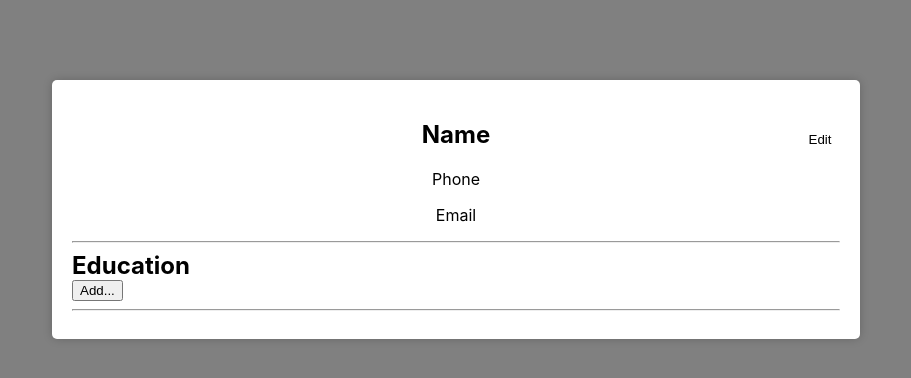
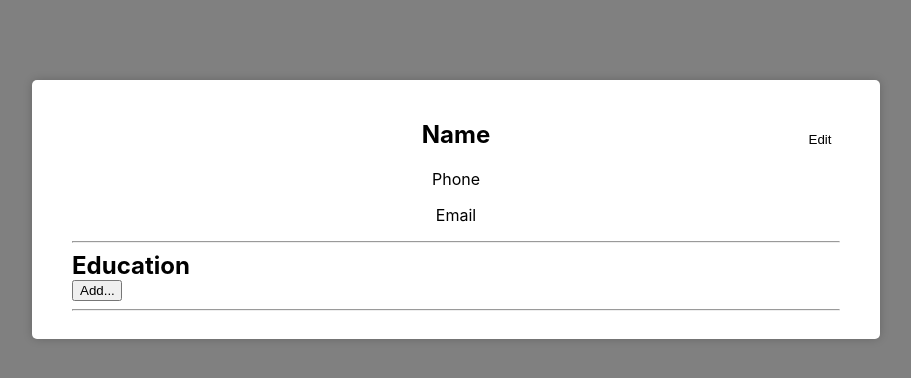
Before and after one commit to thejwuscript/cv-application, a React (Create React App) app: page / in a window 1280 px wide. Shown: the top 378 px of the page, without its empty margins (184-1095 px from the left). Built offline with nearby package versions, Linux system fonts and the light colour scheme; the HTML template or start-up script is replaced by a standard one.

Commit message:
Refactor Education

```diff
--- a/src/components/Education.js
+++ b/src/components/Education.js
@@ -1,7 +1,7 @@
 import React, { Component } from "react";
 import AddButton from './AddButton';
 import NewEducationForm from "./NewEducationForm";
-
+import School from './School';
 class Education extends Component {
   constructor() {
     super();
@@ -29,20 +29,6 @@ class Education extends Component {
     })
   }
 
-  displayList() {
-    return (
-      this.state.educationList.map((item) => {
-        return (
-          <div>
-            <p>{item.school}</p>
-            <p>{item.degree}</p>
-            <p>{item.date}</p>
-          </div>
-        )
-      })
-    )
-  }
-
   render() {
     let bottomElement;
 
@@ -55,7 +41,7 @@ class Education extends Component {
     return (
       <div className="education-container">
         <h2>Education</h2>
-        {this.displayList()}
+        {this.state.educationList.map(item => <School key={item.id} schoolInfo={item} />)}
         {bottomElement}
       </div>
     );
--- a/src/components/NewEducationForm.js
+++ b/src/components/NewEducationForm.js
@@ -1,5 +1,5 @@
 import React, { Component } from "react";
-
+import uniqid from 'uniqid';
 class NewEducationForm extends Component {
   constructor() {
     super();
@@ -21,12 +21,12 @@ class NewEducationForm extends Component {
   packageFormData(e) {
     e.preventDefault();
     let object = {
+      id: uniqid(),
       school: this.state.schoolName,
       degree: this.state.degree,
       date: this.state.date,
     }
     this.props.toggle()
-    //call the prop here and pass in object
     this.props.saveInfo(object);
   }
 
--- /dev/null
+++ b/src/components/School.js
@@ -0,0 +1,30 @@
+import React, { Component } from "react";
+
+class School extends Component {
+  constructor(props) {
+    super(props)
+
+    let info = this.props.schoolInfo
+
+    this.state = {
+      id: info.id,
+      name: info.school,
+      degree: info.degree,
+      date: info.date,
+    }
+  }
+
+  render() {
+    return (
+      <div key={this.state.id} className="school-container">
+        <div className="school-top-container">
+          <p className="school-name">{this.state.name}</p>
+          <p className="date-of-study">{this.state.date}</p>
+        </div>
+        <p className="degree">{this.state.degree}</p>
+      </div>
+    );
+  }
+}
+
+export default School;
--- a/src/index.css
+++ b/src/index.css
@@ -17,6 +17,14 @@ code {
     monospace;
 }
 
+div {
+  width: 100%;
+}
+
+button {
+  width: 50px;
+}
+
 #root {
   width: 100%;
 }
@@ -29,9 +37,8 @@ code {
 
 .education-container {
   display: flex;
-  align-items: center;
+  flex-direction: column;
   justify-content: flex-start;
-  flex-wrap: wrap;
 }
 
 .education-container > h2 {
@@ -39,3 +46,36 @@ code {
   width: 100%;
   text-align: start;
 }
+
+.school-top-container{
+  display: flex;
+}
+
+.school-name {
+  width: 80%;
+  font-size: 1.2rem;
+  font-weight: bold;
+  margin: 0;
+  text-align: start;
+}
+
+.school-container {
+  padding: 16px;
+  margin-left: -16px;
+}
+
+.school-container:hover {
+  border-radius: 10px;
+  box-shadow: rgba(0, 0, 0, 0.25) 0px 14px 28px, rgba(0, 0, 0, 0.22) 0px 10px 10px;
+}
+
+.date-of-study {
+  width: 20%;
+  margin: 0;
+  text-align: end;
+}
+
+.degree {
+  margin: 0;
+  text-align: start;
+}
--- a/src/styles/resume.css
+++ b/src/styles/resume.css
@@ -2,7 +2,7 @@
   width: 60vw;
   background-color: white;
   border-radius: 5px;
-  padding: 20px;
+  padding: 20px 40px;
   margin: 80px;
   box-shadow: 0px 0px 10px 0px rgba(0, 0, 0, 0.2);
 }
```
